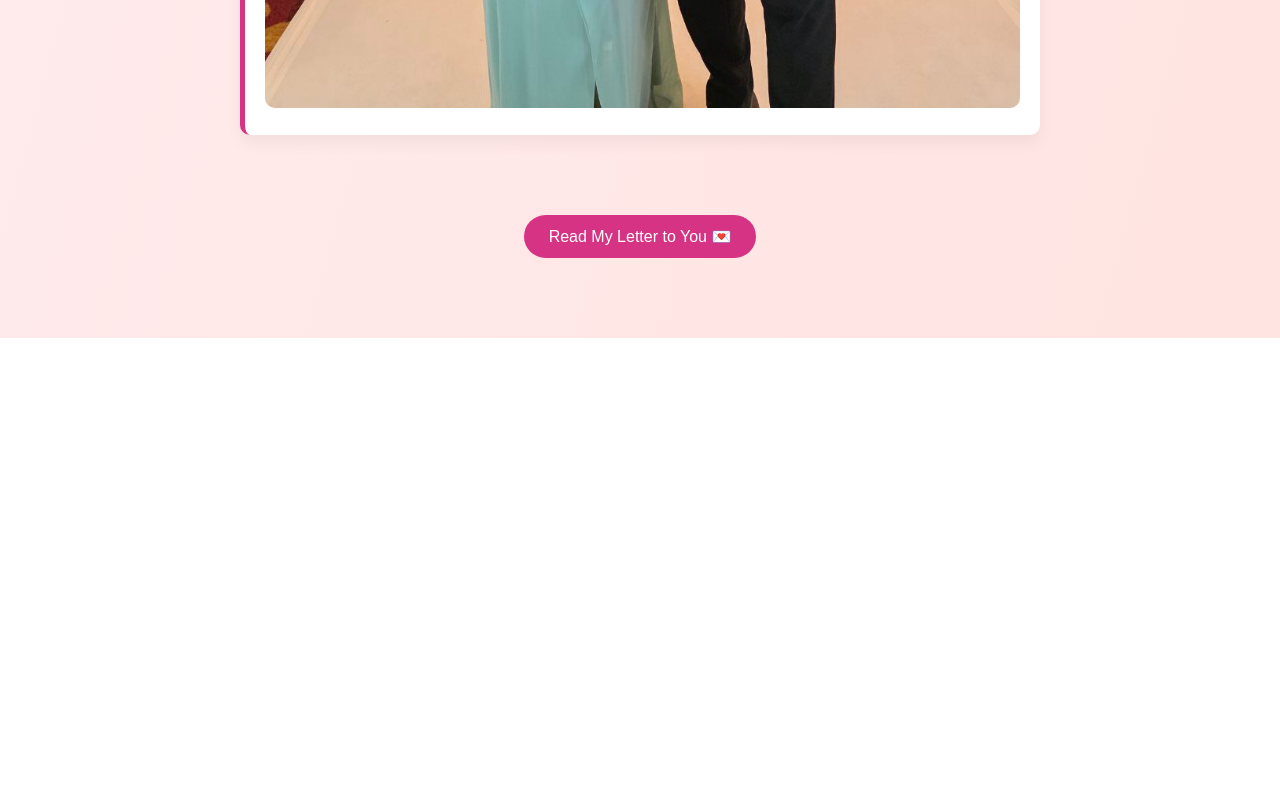
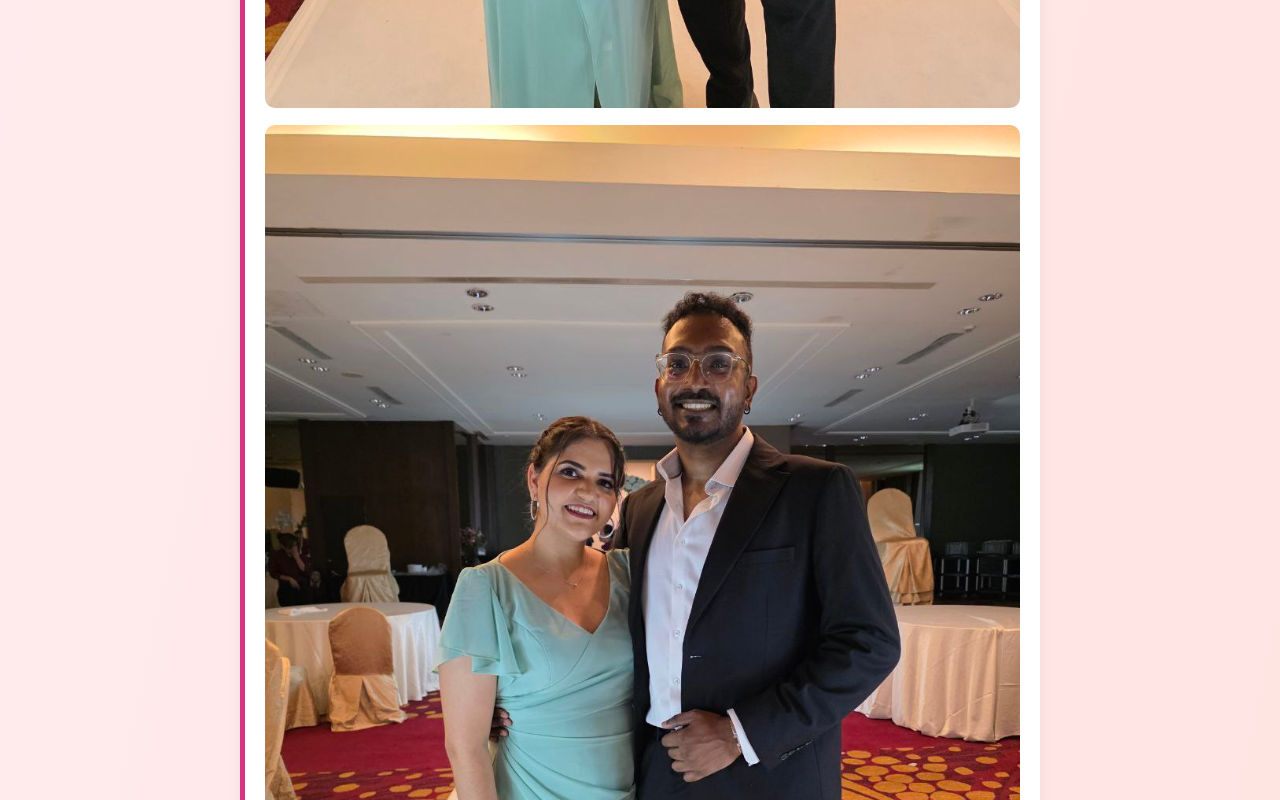
Before and after one commit to Nadesh6969/anniversary, a plain HTML site: page index.html in a window 1280 px wide. Shown: the part 4420-5220 px from the top of the page. Before the commit the page ends 4758 px from the top, so only its background shows below. Drawn offline with Linux system fonts and the light colour scheme.

Commit message:
Update index.html

```diff
--- a/index.html
+++ b/index.html
@@ -231,6 +231,7 @@
       <h2>2025 – Right Now 💖</h2>
       <p>This very moment. This very love. We are here, and I’m so thankful for you.</p>
       <img src="images/2025.jpg" alt="2025 memory" class="memory-photo" />
+      <img src="images/2025.jpg" alt="2025 memory" class="memory-photo" />
     </div>
   </main>
 
```
